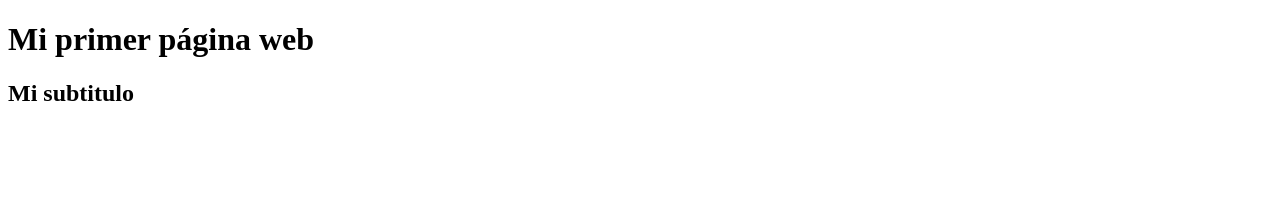
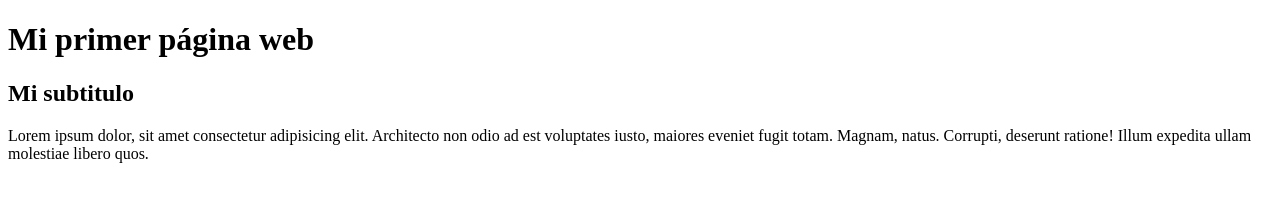
Before and after one commit to fviscarra/personal-page, a plain HTML site: page index.html in a window 1280 px wide. Drawn offline with Linux system fonts and the light colour scheme.

Commit message:
Text was added

```diff
--- a/index.html
+++ b/index.html
@@ -8,5 +8,6 @@
 <body>
     <h1>Mi primer página web</h1>
     <h2>Mi subtitulo</h2>
+    <p>Lorem ipsum dolor, sit amet consectetur adipisicing elit. Architecto non odio ad est voluptates iusto, maiores eveniet fugit totam. Magnam, natus. Corrupti, deserunt ratione! Illum expedita ullam molestiae libero quos.</p>
 </body>
 </html>
```
